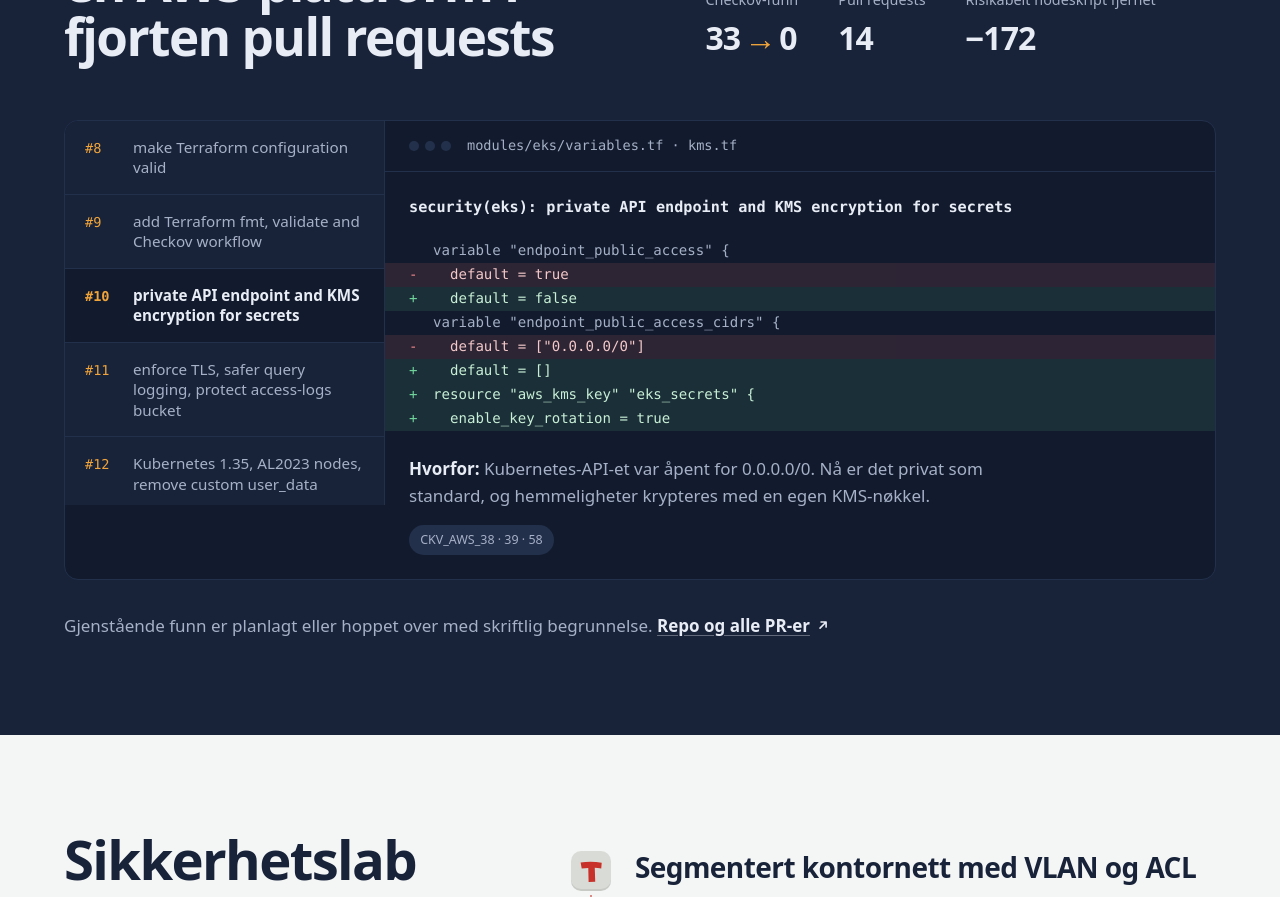
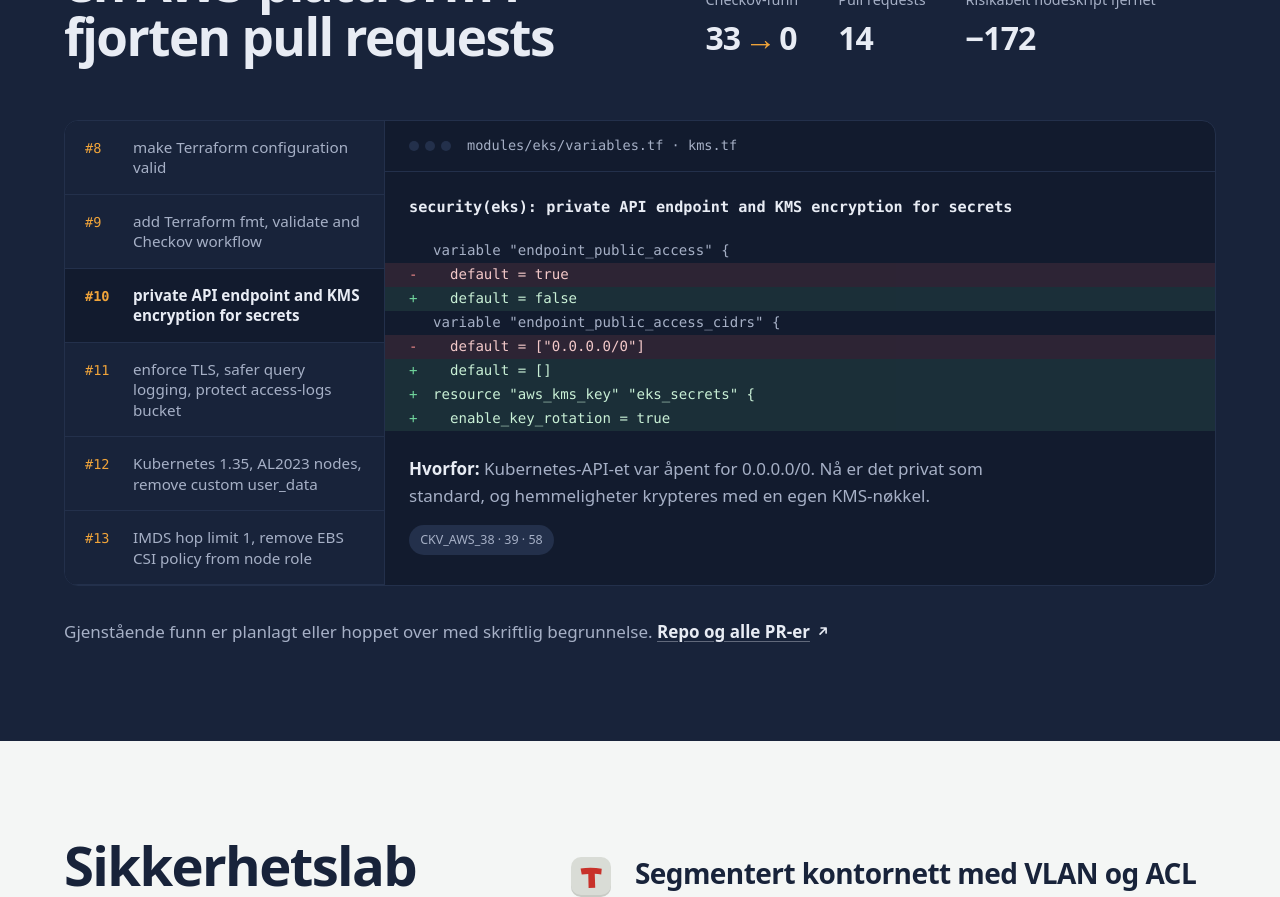
Before and after one commit to tobolovskaya/my-portfolio, a React (Vite) app: page / in a window 1280 px wide. Shown: the part 1020-1917 px from the top of the page. Built offline with nearby package versions, Linux system fonts and the light colour scheme.

Commit message:
style: show about six PRs in the diff viewer

```diff
--- a/src/styles.css
+++ b/src/styles.css
@@ -198,10 +198,10 @@ code { font-family: var(--code); font-size: 0.9em; }
   border: 1px solid var(--night-2); border-radius: var(--radius); overflow: hidden;
   background: #121b2e;
 }
-/* About five PRs visible, the rest scroll inside the list */
+/* About six PRs visible, the rest scroll inside the list */
 .viewer__tabs {
   display: flex; flex-direction: column; border-right: 1px solid var(--night-2); background: var(--night);
-  max-height: 24rem; overflow-y: auto; overscroll-behavior: contain;
+  max-height: 29rem; overflow-y: auto; overscroll-behavior: contain;
   scrollbar-width: thin; scrollbar-color: var(--night-2) transparent;
 }
 .viewer__tab { flex: none; }
```
